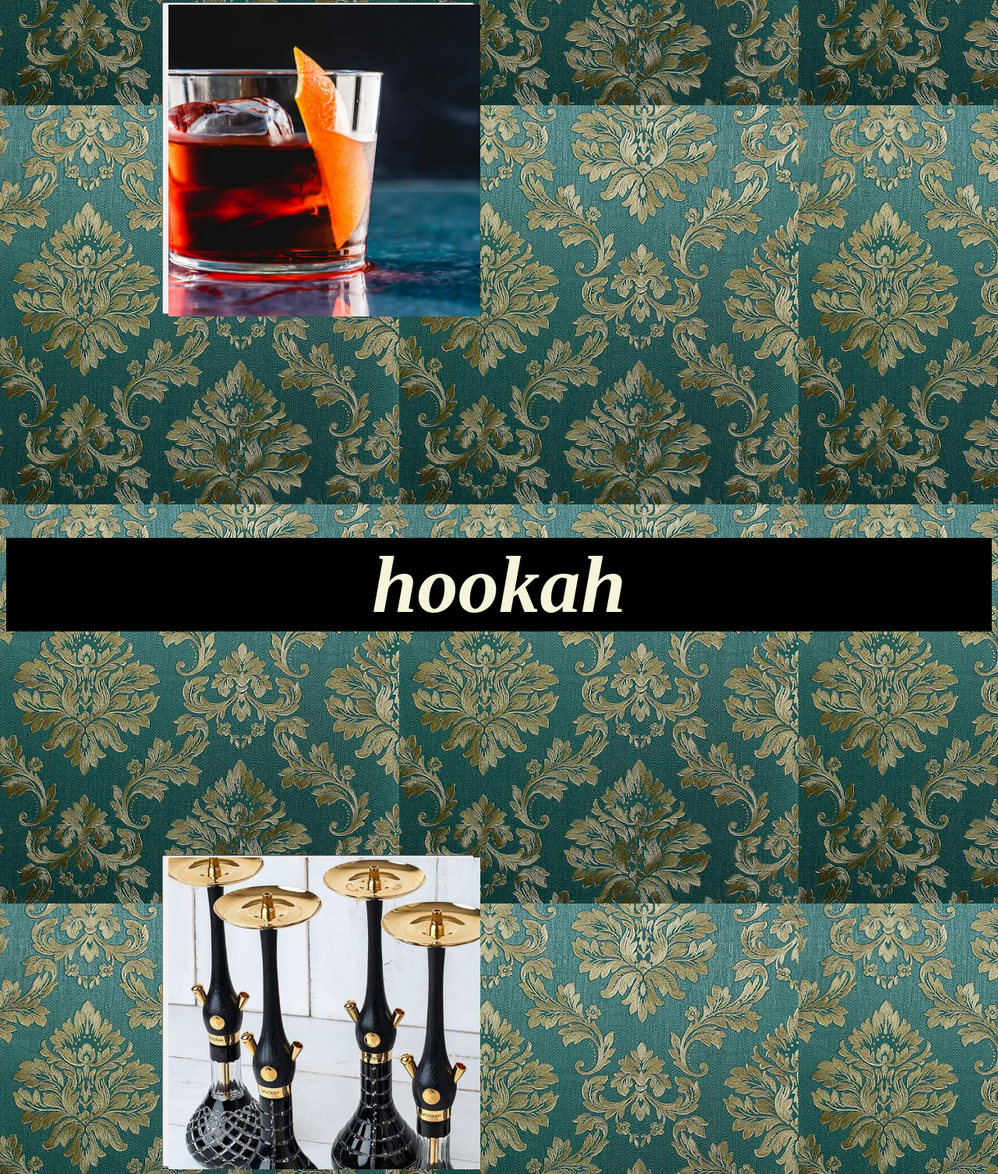
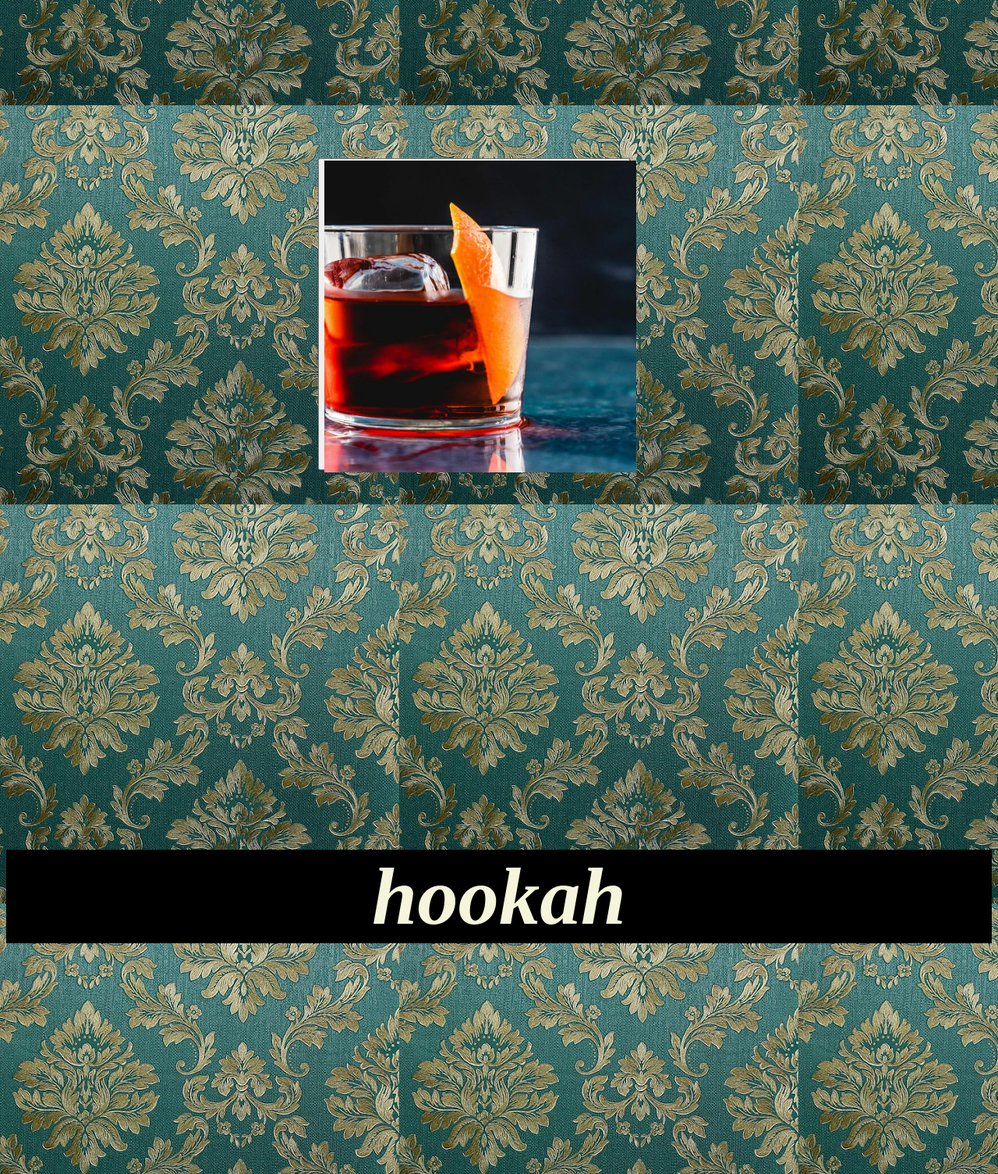
Before and after one commit to ashur2002aa/enwatech-menu, a plain HTML site: page index.html in a window 1280 px wide. Shown: the part 1401-2907 px from the top of the page at 78% size. Drawn offline with Linux system fonts and the light colour scheme.

Commit message:
Update index.html

```diff
--- a/index.html
+++ b/index.html
@@ -7,11 +7,11 @@
 
 
         <h2 style="text-align: center; font-size: 10cap;color: beige; background-color: black;"><em>drinks</em></h2>
-        <a href="index2.html"><button style=" height: 400; width: 400 ;margin: 200; "><img src="Negroni-Boulevardier-018.webp"width="400"height="400"></button></a>
+        <a href="index2.html"><button style=" height: 400; width: 400 ;margin: 400; "><img src="Negroni-Boulevardier-018.webp"width="400"height="400"></button></a>
 
 
         <h2 style="text-align: center; font-size: 10cap;color: beige; background-color: black;"><em>hookah</em></h2>
-        <a href="index2.html"><button style=" height: 400; width: 400 ;margin: 200; "><img src="Wookah-Luxury-Hookahs.jpg"width="400"height="400"></button></a>
+        <a href="index2.html"><button style=" height: 400; width: 400 ;margin: 400; "><img src="Wookah-Luxury-Hookahs.jpg"width="400"height="400"></button></a>
 
 
     </body>
```
